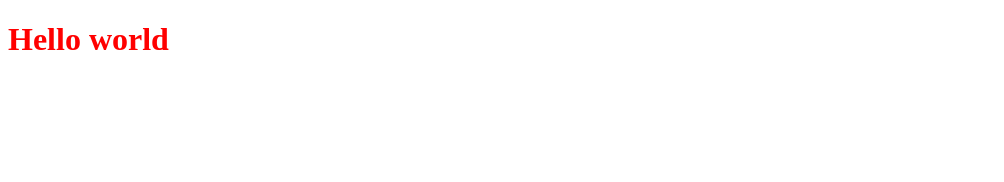
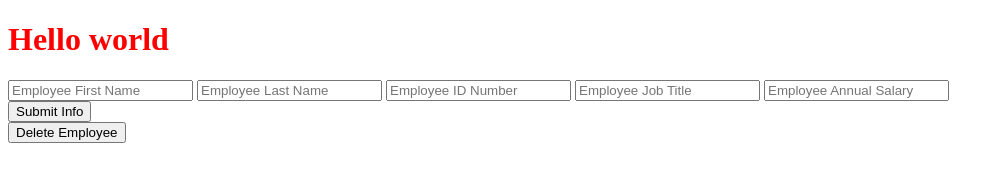
Before and after one commit to Ugh-GitHub/jquery-salary-calculator, a plain HTML site: page index.html in a window 1280 px wide. Shown: the whole page, without its empty margins (0-1004 px from the left). Drawn offline with Linux system fonts and the light colour scheme.

Commit message:
basic html goal draft

```diff
--- a/index.html
+++ b/index.html
@@ -19,6 +19,22 @@ job title,
 annual salary
 
 with a submit button-->
+<div id="inputBlock">
+    <input type="text" id="firstName" class="input" placeholder="Employee First Name">
+    <input type="text" id="lastName" class="input" placeholder="Employee Last Name">
+    <input type="text" id="idNumber" class="input" placeholder="Employee ID Number">
+    <input type="text" id="jobTitle" class="input" placeholder="Employee Job Title">
+    <input type="text" id="annualSalary" class="input" placeholder="Employee Annual Salary">
+</div>
+<div id="inputButton">
+    <button id="submitEmployee">Submit Info</button>
+</div>
+<div id="employeeInfoBlock">
+
+</div>
+<div id="deleteButton">
+    <button id="delEmployee">Delete Employee</button>
+</div>
 
 </body>
 </html>
```
